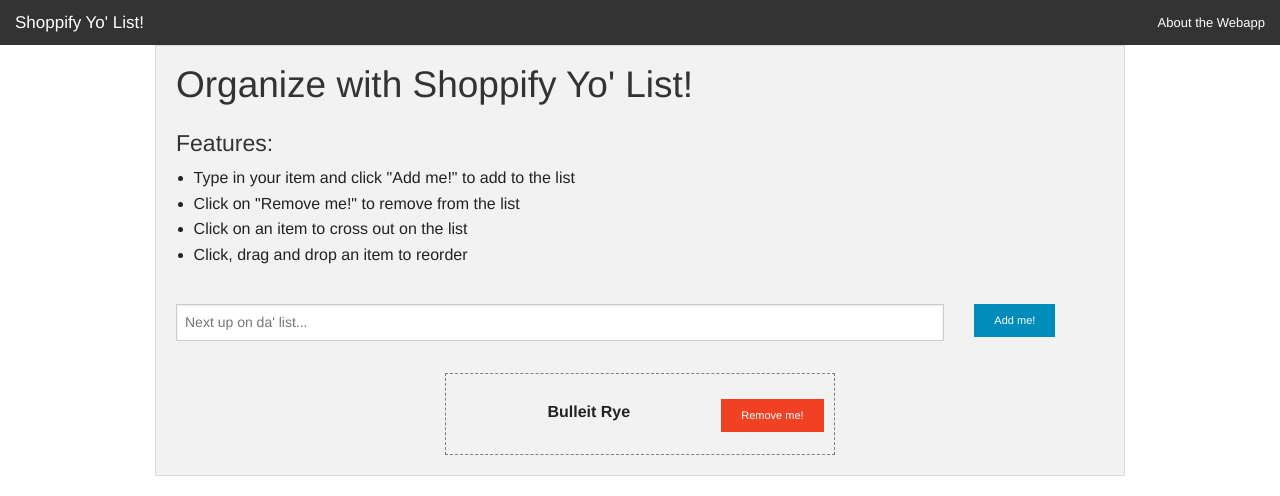
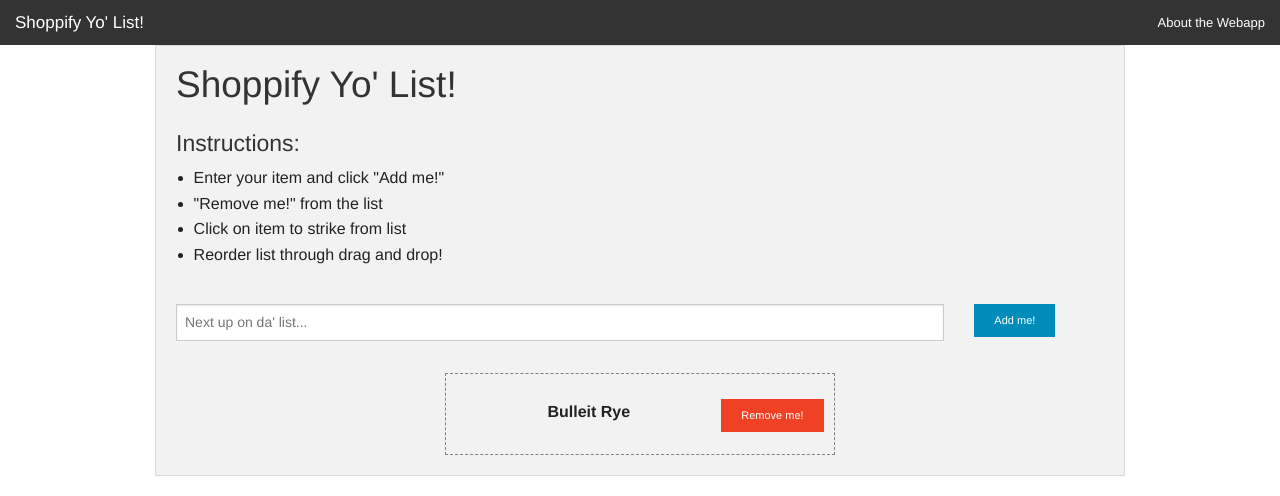
Before and after one commit to johndotwoo/shopthis, a plain HTML site: page index.html in a window 1280 px wide. Shown: the top 496 px of the page. Drawn offline with nearby package versions, Linux system fonts and the light colour scheme.

Commit message:
Streamlined instructions

```diff
--- a/index.html
+++ b/index.html
@@ -35,14 +35,14 @@
       <div class="large-12 columns">
         <div class="panel">
 
-        	<h2>Organize with Shoppify Yo' List!</h2>
+        	<h2>Shoppify Yo' List!</h2>
         		<br>
-        	<h4>Features:</h4>
+        	<h4>Instructions:</h4>
         	<ul>
-        		<li>Type in your item and click "Add me!" to add to the list</li>
-         		<li>Click on "Remove me!" to remove from the list</li>
-        		<li>Click on an item to cross out on the list</li>
-        		<li>Click, drag and drop an item to reorder</li>
+        		<li>Enter your item and click "Add me!"</li>
+         		<li>"Remove me!" from the list</li>
+        		<li>Click on item to strike from list</li>
+        		<li>Reorder list through drag and drop!</li>
        		</ul>
        			<br>
        	    <div class="row">
```
